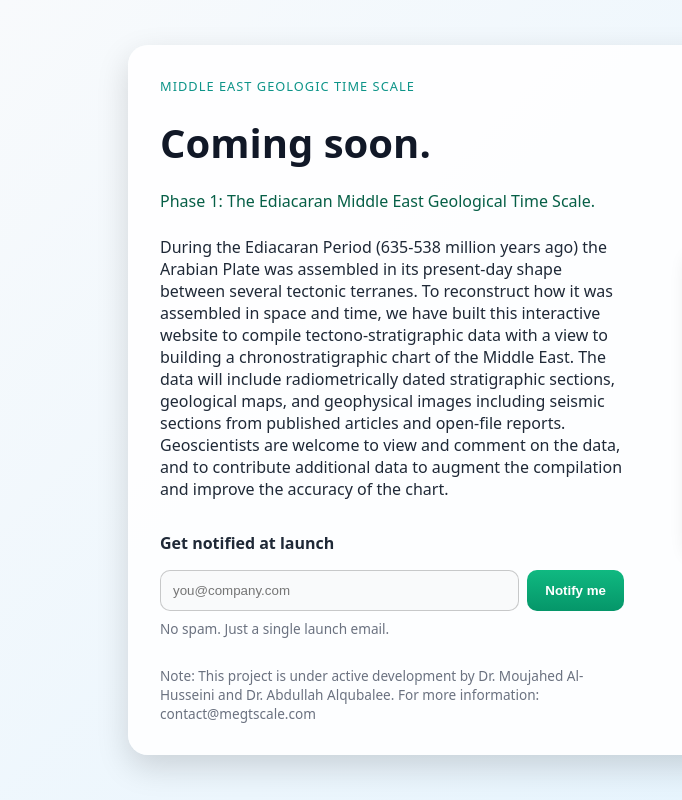
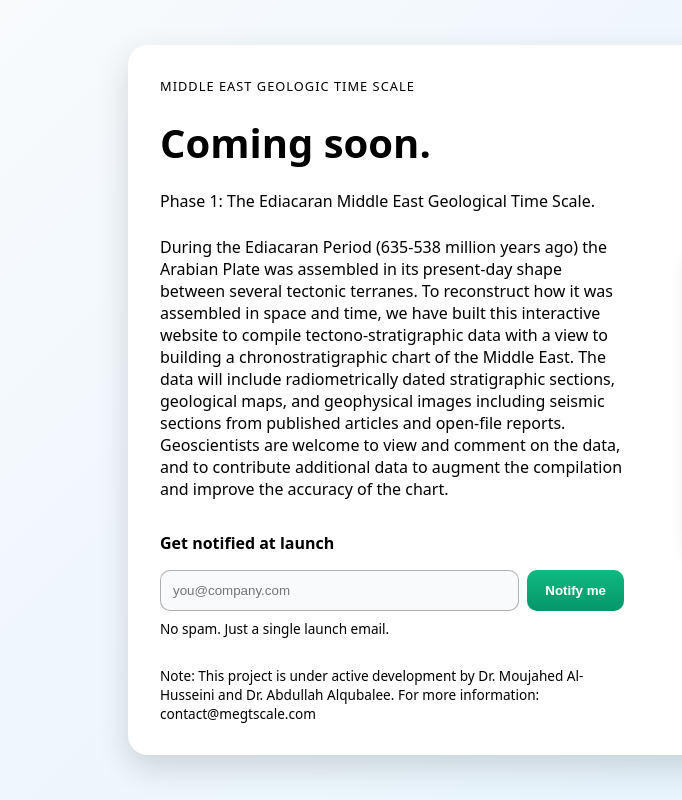
Before and after one commit to megtscale/web, a plain HTML site: page index.html in a window 1280 px wide. Shown: the full height of the page, 0-682 px from the left. Drawn offline with Linux system fonts and the light colour scheme; grey boxes are pictures that could not be loaded.

Commit message:
Update index.html

```diff
--- a/index.html
+++ b/index.html
@@ -10,7 +10,7 @@
       body {
         margin: 0;
         background: linear-gradient(135deg, #f8fafc, #e0f2fe);
-        color: #1f2937;
+        color: #000;
         font-family: system-ui, sans-serif;
         display: flex;
         justify-content: center;
@@ -19,7 +19,7 @@
       }
       .card {
         max-width: 960px;
-        background: rgba(255, 255, 255, 0.9);
+        background: #fff;
         border-radius: 20px;
         padding: 32px;
         box-shadow: 0 12px 32px rgba(0, 0, 0, 0.15);
@@ -31,18 +31,18 @@
         .card { grid-template-columns: 1fr; }
       }
       .content { text-align: left; }
-      h1 { font-size: 2.5rem; margin: 0.5em 0; color: #111827; }
-      .subtitle { text-transform: uppercase; font-size: 0.8rem; color: #0d9488; letter-spacing: 0.08em; }
-      .lead { font-size: 1rem; color: #065f46; margin-bottom: 1.5em; }
+      h1 { font-size: 2.5rem; margin: 0.5em 0; color: #000; }
+      .subtitle { text-transform: uppercase; font-size: 0.8rem; color: #000; letter-spacing: 0.08em; }
+      .lead { font-size: 1rem; color: #000; margin-bottom: 1.5em; }
       .pillrow { display: flex; flex-wrap: wrap; gap: 10px; margin-bottom: 2em; }
-      .pill { font-size: 0.85rem; padding: 6px 12px; border: 1px dashed rgba(0, 0, 0, 0.2); border-radius: 999px; color: #047857; }
+      .pill { font-size: 0.85rem; padding: 6px 12px; border: 1px dashed rgba(0, 0, 0, 0.3); border-radius: 999px; color: #000; }
       form { display: flex; gap: 8px; margin-top: 1em; }
-      input[type="email"] { padding: 12px; border-radius: 10px; border: 1px solid rgba(0, 0, 0, 0.2); background: #f9fafb; color: #111827; flex: 1; }
+      input[type="email"] { padding: 12px; border-radius: 10px; border: 1px solid rgba(0, 0, 0, 0.3); background: #f9fafb; color: #000; flex: 1; }
       button { padding: 12px 18px; border-radius: 10px; border: none; background: linear-gradient(180deg, #10b981, #059669); color: white; font-weight: bold; cursor: pointer; }
-      .muted { font-size: 0.85rem; color: #6b7280; margin-top: 8px; }
-      .alert { margin-top: 10px; padding: 12px 14px; border-radius: 10px; border: 1px solid rgba(16,185,129,.35); background: rgba(16,185,129,.12); color: #065f46; font-weight: 600; display:none; }
-      .alert.error{ border-color: rgba(239,68,68,.35); background: rgba(239,68,68,.12); color: #b91c1c; }
-      footer { margin-top: 2em; font-size: 0.85rem; color: #6b7280; }
+      .muted { font-size: 0.85rem; color: #000; margin-top: 8px; }
+      .alert { margin-top: 10px; padding: 12px 14px; border-radius: 10px; border: 1px solid rgba(16,185,129,.35); background: rgba(16,185,129,.12); color: #000; font-weight: 600; display:none; }
+      .alert.error{ border-color: rgba(239,68,68,.35); background: rgba(239,68,68,.12); color: #000; }
+      footer { margin-top: 2em; font-size: 0.85rem; color: #000; }
       .image-container { display: flex; align-items: center; justify-content: center; }
       .image-container img { max-width: 100%; border-radius: 12px; border: 1px solid rgba(0,0,0,0.1); box-shadow: 0 6px 18px rgba(0,0,0,0.1); }
     </style>
@@ -73,7 +73,7 @@
         </footer>
       </div>
       <div class="image-container">
-        <img src="https://github.com/megtscale/megtscale/blob/main/images/ap.PNG?raw=true?raw=true?raw=true" alt="Geologic time scale illustration" />
+        <img src="https://github.com/megtscale/megtscale/blob/main/images/ap.PNG?raw=true" alt="Geologic time scale illustration" />
       </div>
     </div>
   </body>
```
